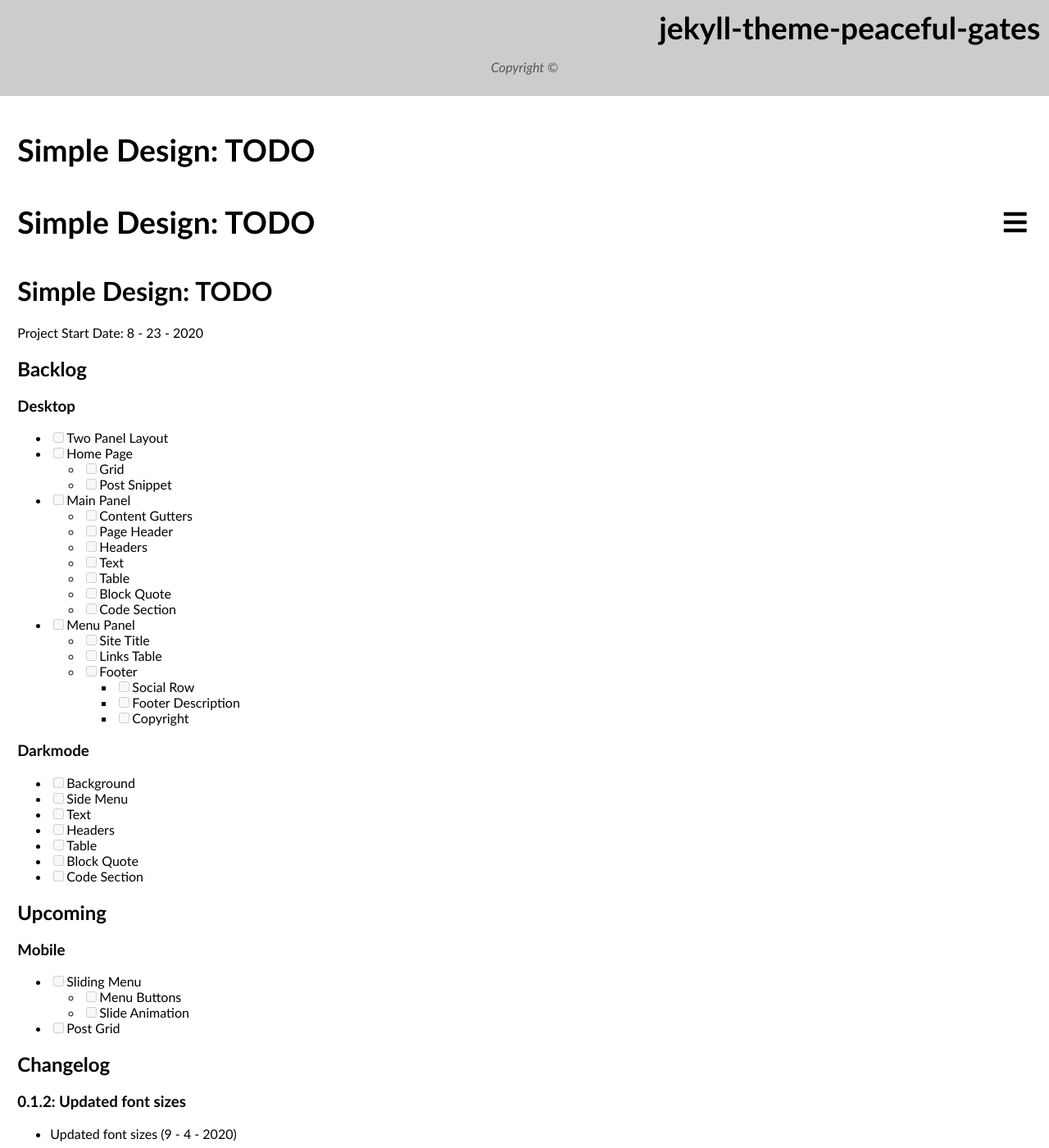
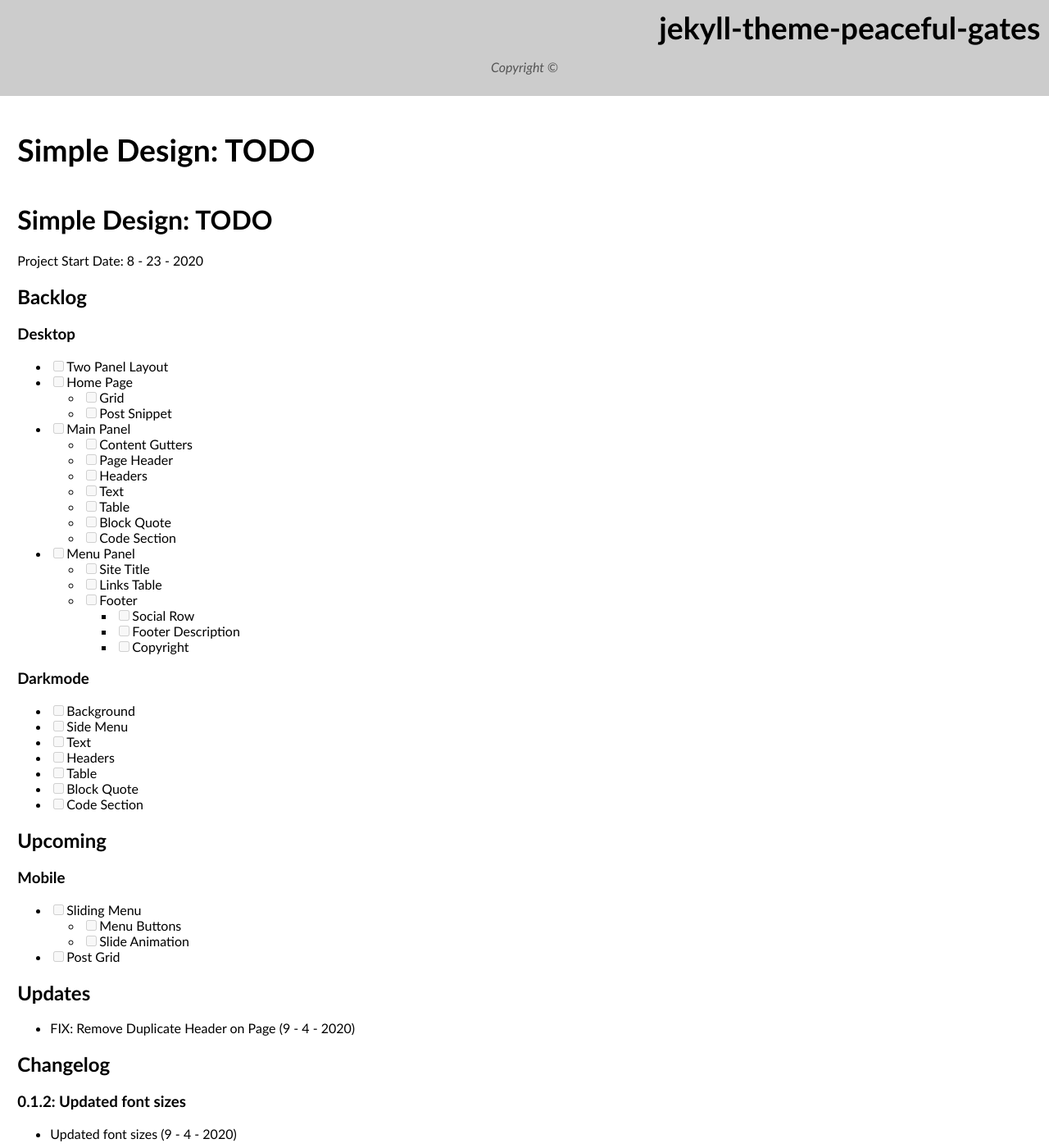
Before and after one commit to andydevs/jekyll-theme-peaceful-gates, a Jekyll site: the page built from TODO.md, in a window 1280 px wide and 1400 px high. Shown: the whole window at 82% size. Built offline with Jekyll 4.4.1, drawn with Linux system fonts in a browser that asks for light colours; our own code applies the rules of GitHub Pages for plain Markdown files.

Commit message:
FIX: Remove Duplicate Header on Page

```diff
--- a/TODO.md
+++ b/TODO.md
@@ -47,6 +47,11 @@
     - [ ] Slide Animation
 - [ ] Post Grid
 
+Updates
+--------------------------------------------------------------------
+
+- FIX: Remove Duplicate Header on Page (9 - 4 - 2020)
+
 Changelog
 --------------------------------------------------------------------
 
--- a/_layouts/page.html
+++ b/_layouts/page.html
@@ -6,13 +6,4 @@
 {%- include page-header.html
     title=page.title -%}
 
-<div class="page-header">
-    <div class="page-info">
-        <h1 class="page-title">{{ page.title }}</h1>
-    </div>
-    <button class="icon-button" id="open-menu">
-        <span class="fas fa-bars"></span>
-    </button>
-</div>
-
 {{ content }}
```
